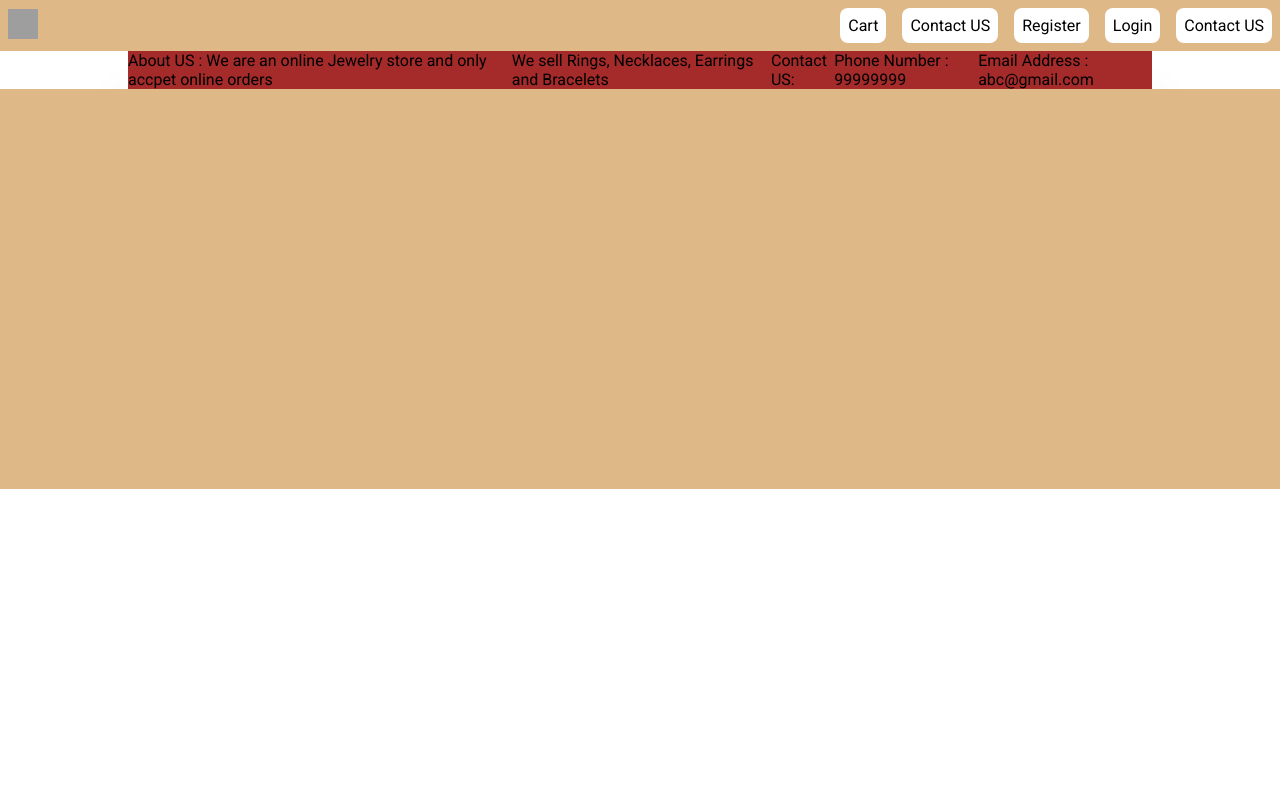
After one commit to keerthanaturlapati/KT-s-JEWELRY-STORE-, a PHP site: page /contact.php in a window 1280 px wide. The commit adds this page. Run offline with PHP 8.4, Linux system fonts and the light colour scheme; some libraries are stand-ins or nearby versions; grey boxes are pictures that could not be loaded.

Commit message:
adding contact us page

```diff
--- /dev/null
+++ b/contact.php
@@ -0,0 +1,32 @@
+<!DOCTYPE html>
+<html lang="en">
+<head>
+    <meta charset="UTF-8">
+    <meta http-equiv="X-UA-Compatible" content="IE=edge">
+    <meta name="viewport" content="width=device-width, initial-scale=1.0">
+    <link rel="preconnect" href="https://fonts.googleapis.com">
+    <link rel="preconnect" href="https://fonts.gstatic.com" crossorigin>
+    <link href="https://fonts.googleapis.com/css2?family=Roboto:ital,wght@0,100;0,300;0,400;1,100;1,300;1,400&display=swap" rel="stylesheet">
+    <link rel="stylesheet" href="./css/styles.css">
+    <link rel="stylesheet" href="./css/cart.css">
+
+    <title>KT's JEWELRY STORE</title>
+</head>
+<body>
+    <?php require "./snippets/_navbar.php"; ?>
+    <div class="container">
+        <div class="cart-container">
+            <p>About US : We are an online Jewelry store and only accpet online orders</p><br>
+            <p>We sell Rings, Necklaces, Earrings and Bracelets</p><br>
+            <p> Contact US: </p>
+            <p> Phone Number : 99999999 </p>
+            <p> Email Address : abc@gmail.com </p>
+        </div>
+
+    </div>
+    <footer>
+
+    </footer>
+<script src="https://kit.fontawesome.com/cc211e9abe.js" crossorigin="anonymous"></script>
+</body>
+</html>
--- a/snippets/_navbar.php
+++ b/snippets/_navbar.php
@@ -14,10 +14,11 @@
 
         <div class="auth">
         <a href="./cart.php" class="nav__links">Cart</a>
+        <a href="./contact.php" class="nav__links">Contact US</a>
         <?php
             if($display_btn){
                 echo('<a href="./register.php" class="nav__links">Register</a>
-                <a href="./login.php" class="nav__links">Login</a>');
+                <a href="./login.php" class="nav__links">Login</a> <a href="./contact.php" class="nav__links">Contact US</a>');
             }
             else{
             echo('<a href="./logout.php" class="nav__links logout-btn">Logout</a>');
```
